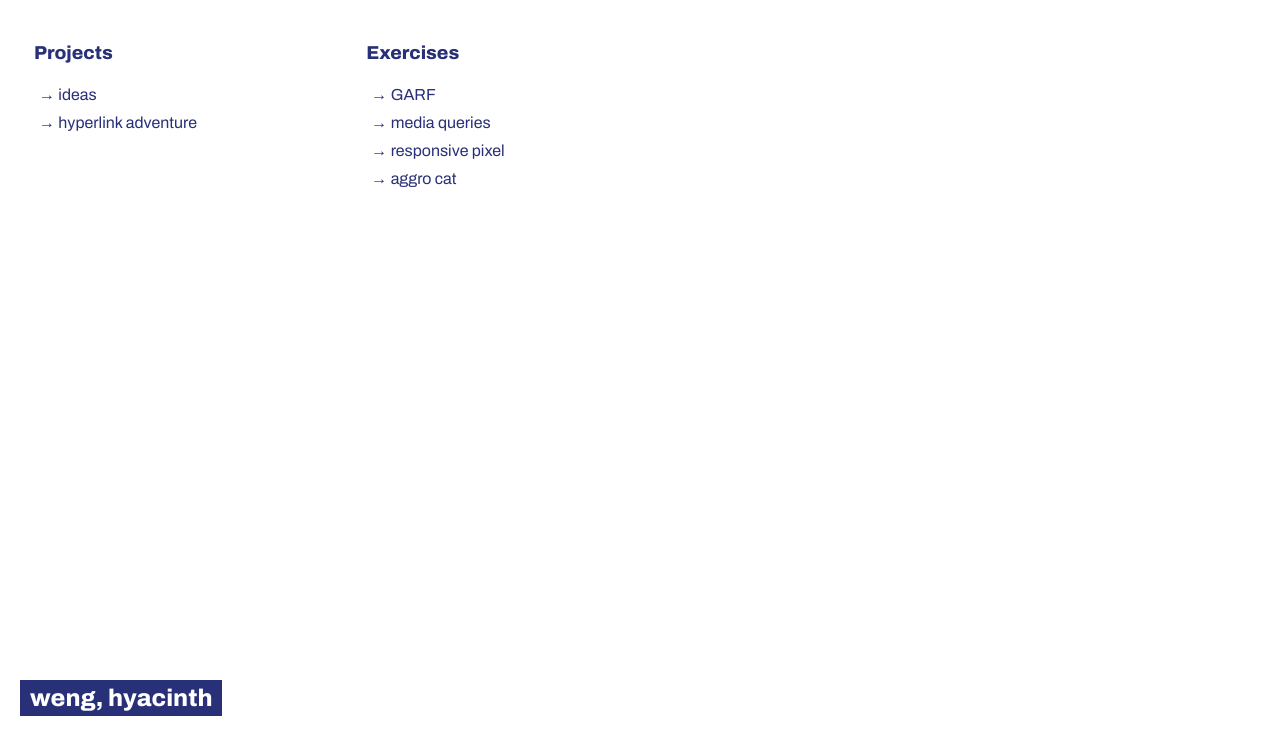
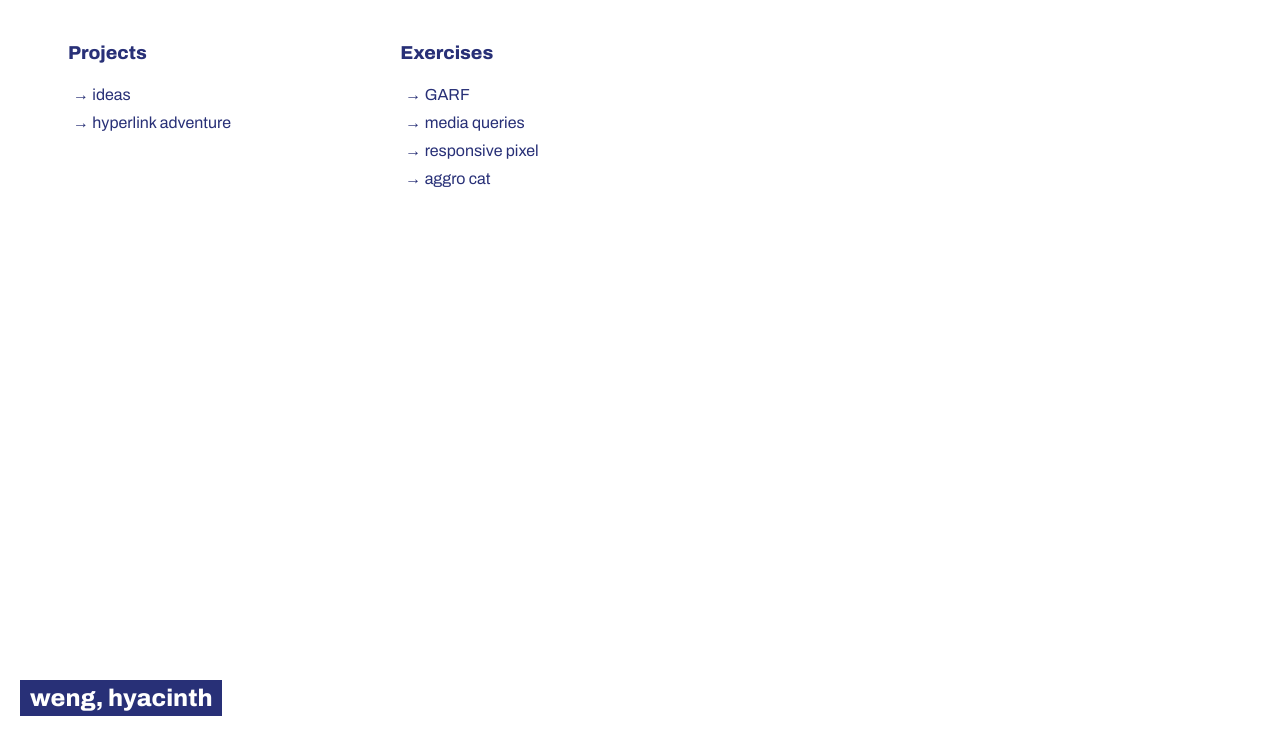
Before and after one commit to pandahya/netart, a plain HTML site: page index.html in a window 1280 px wide. Shown: the part 64-800 px from the top of the page. Drawn offline with Linux system fonts and the light colour scheme.

Commit message:
adjusted spacing

```diff
--- a/style.css
+++ b/style.css
@@ -61,12 +61,10 @@ h1,h2,h3{
 
 section{
     /* background-color: red; */
-    margin: 30px 50px;
+    margin: 20px 50px;
 }
 #home-list{
-    margin: initial;
     display: flex;
-    padding-left: 1em;
     width: 50vw;
     justify-content: space-between;
     /* background-color: grey; */
```
